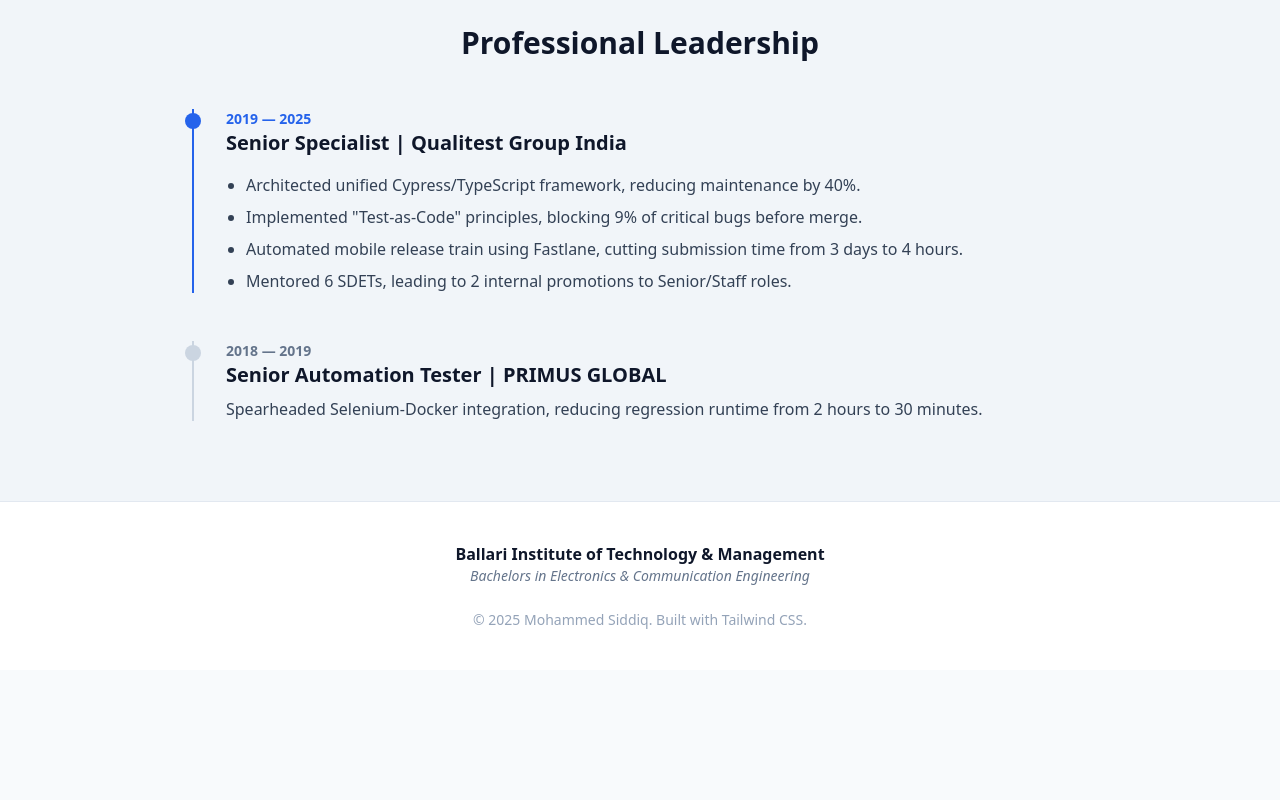
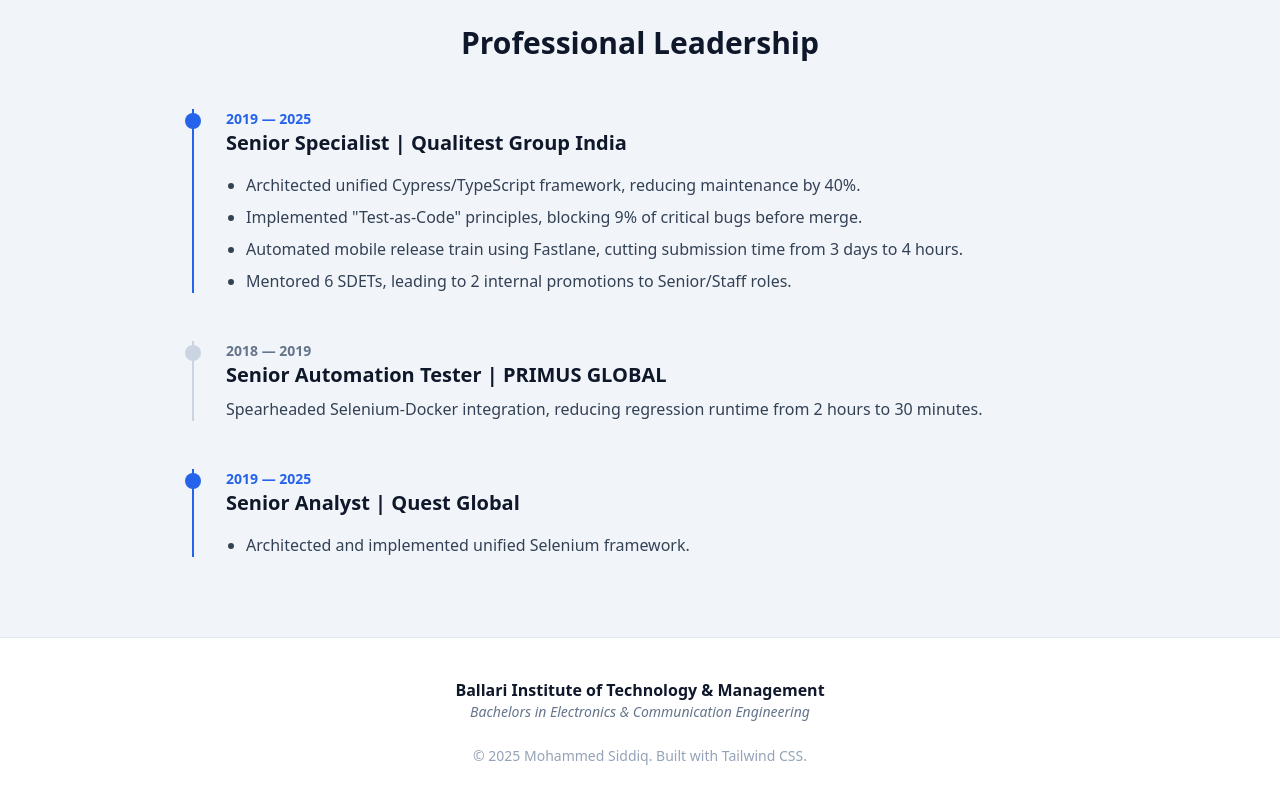
Before and after one commit to Mohammed7Sid/project1, a plain HTML site: page index.html in a window 1280 px wide. Shown: the part 1283-2083 px from the top of the page. Before the commit the page ends 1953 px from the top, so only its background shows below. Drawn offline with nearby package versions, Linux system fonts and the light colour scheme.

Commit message:
Add new work experience section to index.html

```diff
--- a/index.html
+++ b/index.html
@@ -105,6 +105,15 @@
                     <h3 class="text-xl font-bold font-semibold">Senior Automation Tester | PRIMUS GLOBAL</h3>
                     <p class="mt-2 text-slate-700">Spearheaded Selenium-Docker integration, reducing regression runtime from 2 hours to 30 minutes.</p>
                 </div>
+
+                <div class="relative pl-8 border-l-2 border-blue-600">
+                    <div class="absolute w-4 h-4 bg-blue-600 rounded-full -left-[9px] top-1"></div>
+                    <p class="text-sm font-bold text-blue-600 uppercase">2019 — 2025 </p>
+                    <h3 class="text-xl font-bold">Senior Analyst | Quest Global </h3>
+                    <ul class="mt-4 space-y-2 text-slate-700 list-disc pl-5">
+                        <li>Architected and implemented unified Selenium framework.</li>
+                    </ul>
+                </div>
             </div>
         </div>
     </section>
```
